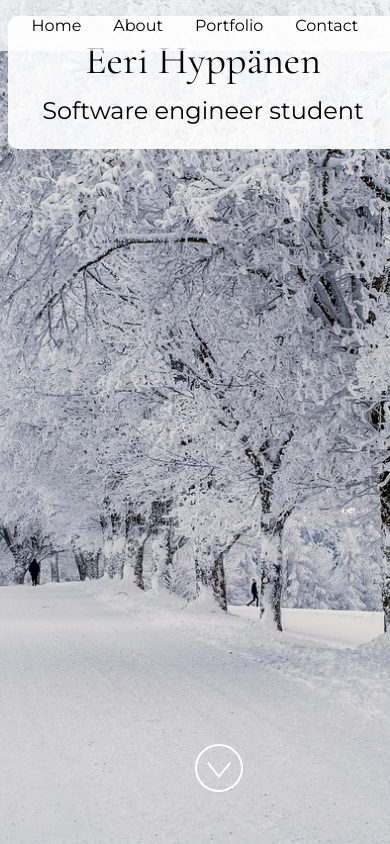
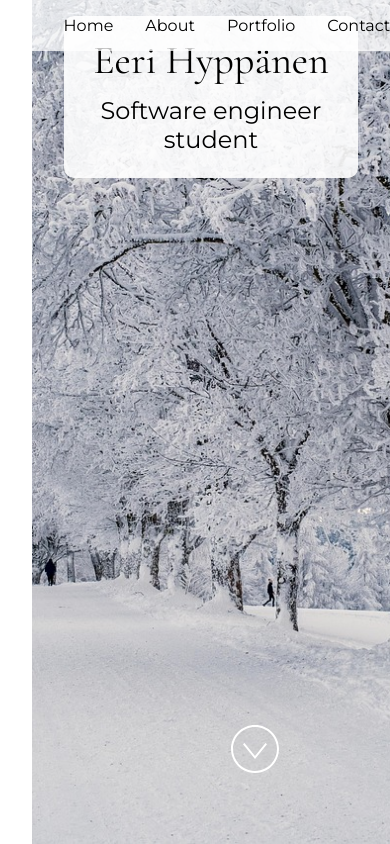
Before and after one commit to eerihyppanen/codespaces-portfolio, a React (Vite) app: page / in a window 390 px wide. Built offline with nearby package versions, Linux system fonts and the light colour scheme.

Commit message:
mobile fixes

```diff
--- a/src/styles.css
+++ b/src/styles.css
@@ -291,3 +291,59 @@ body {
   overflow-x: hidden;
   max-width: 100vw;
 }
+
+/* Add these rules at the end of your styles.css file */
+
+/* Base container fixes */
+body, html {
+  overflow-x: hidden;
+  max-width: 100vw;
+}
+
+/* Ensure all sections respect viewport width */
+section {
+  width: 100%;
+  max-width: 100vw;
+  box-sizing: border-box;
+  overflow-x: hidden;
+}
+
+/* Fix white background containers */
+section > div {
+  width: min(95%, 800px) !important;
+  max-width: 95% !important;
+  padding: clamp(1rem, 5vw, 3rem) !important;
+  box-sizing: border-box !important;
+  margin-left: auto !important;
+  margin-right: auto !important;
+  overflow-x: hidden !important;
+}
+
+/* Fix for Home section specifically */
+section#home > div {
+  width: auto !important;
+  max-width: 90% !important;
+}
+
+/* Additional responsive fixes for very narrow screens */
+@media (max-width: 480px) {
+  /* Force all text to wrap properly */
+  p, h1, h2, h3, li {
+    word-break: break-word;
+    overflow-wrap: break-word;
+  }
+
+  /* Remove any horizontal padding/margins that could cause overflow */
+  section, div {
+    padding-left: 1rem !important;
+    padding-right: 1rem !important;
+  }
+
+  /* Fix container sizing */
+  .container, .container .box {
+    width: 100% !important;
+    max-width: 100% !important;
+    margin-left: 0 !important;
+    margin-right: 0 !important;
+  }
+}
```
